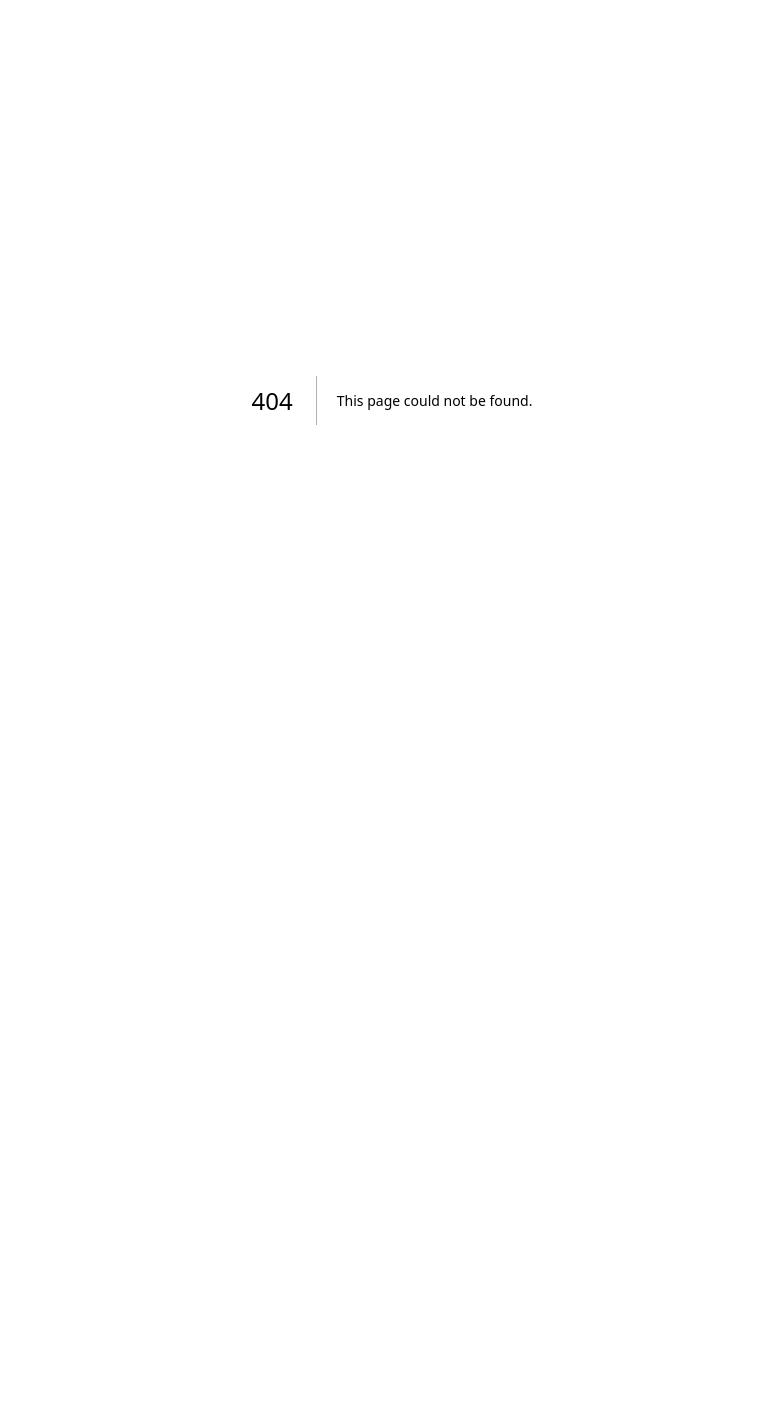
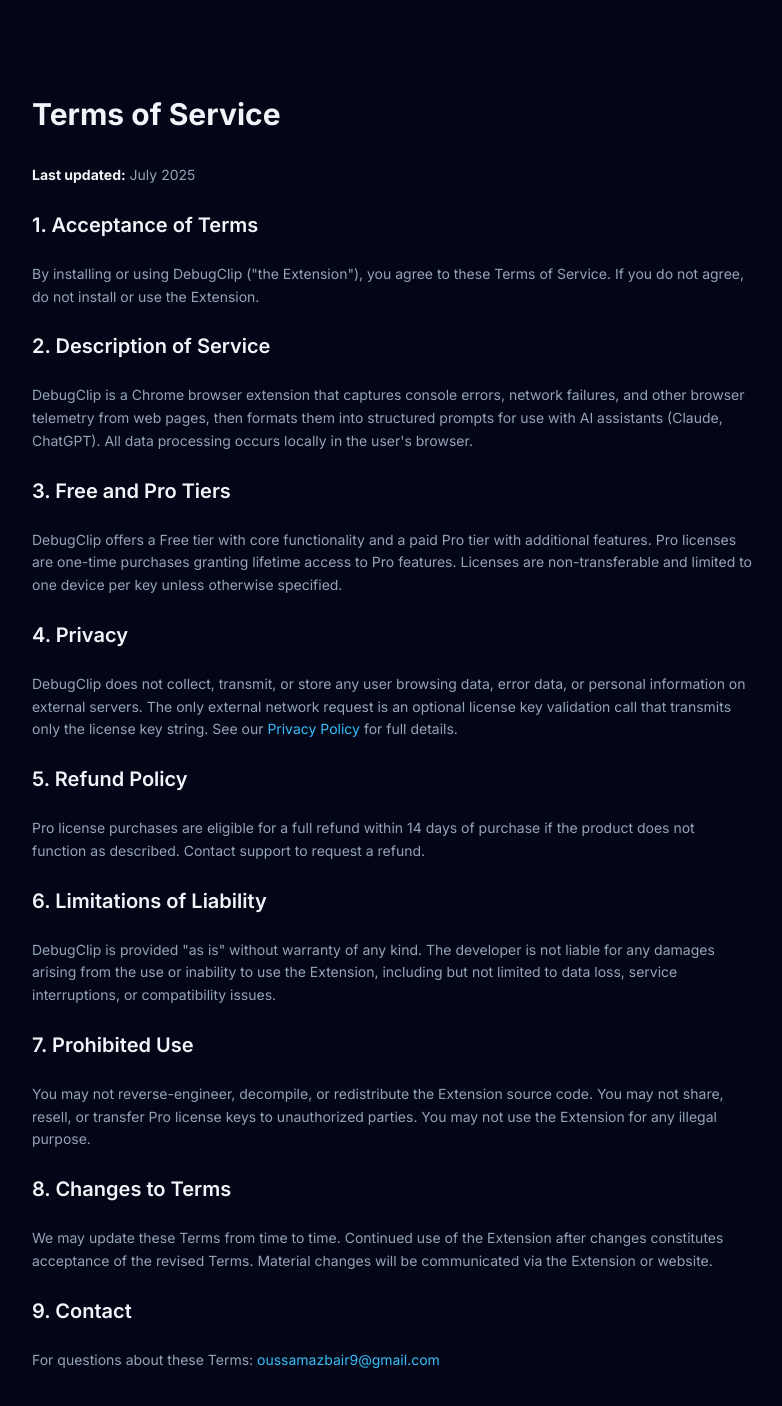
Before and after one commit to oussama-zbair/DebugClip, a Next.js app: page /terms in a window 1280 px wide. Before the commit this address had no page. Shown: the top 1406 px of the page, without its empty margins (248-1030 px from the left). Before the commit the page ends 800 px from the top, so only its background shows below. Built offline with nearby package versions, Linux system fonts and the light colour scheme.

Commit message:
add terms and update page

```diff
--- a/src/app/page.tsx
+++ b/src/app/page.tsx
@@ -648,8 +648,9 @@
         </div>
         <div className="flex items-center gap-6 text-sm text-ds-textMuted">
           <a href="/privacy/" className="hover:text-ds-text transition-colors">Privacy Policy</a>
-          <a href="mailto:support@debugclip.vercel.app" className="hover:text-ds-text transition-colors">Support</a>
-          <a href="https://twitter.com/debugclip" target="_blank" rel="noopener" className="hover:text-ds-text transition-colors">Twitter</a>
+          <a href="/terms/" className="hover:text-ds-text transition-colors">Terms of Service</a>
+          <a href="mailto:oussamazbair9@gmail.com" className="hover:text-ds-text transition-colors">Support</a>
+          <a href="https://github.com/oussama-zbair/DebugClip" target="_blank" rel="noopener" className="hover:text-ds-text transition-colors">GitHub</a>
         </div>
         <p className="text-sm text-ds-textMuted">© 2025 DebugClip. All rights reserved.</p>
       </div>
--- /dev/null
+++ b/src/app/terms/page.tsx
@@ -0,0 +1,72 @@
+export default function Terms() {
+  return (
+    <main className="max-w-3xl mx-auto px-6 py-24">
+      <h1 className="text-3xl font-bold mb-8">Terms of Service</h1>
+      <div className="space-y-6 text-ds-textSub leading-relaxed text-sm">
+        <p><strong className="text-ds-text">Last updated:</strong> July 2025</p>
+
+        <h2 className="text-xl font-semibold text-ds-text mt-8">1. Acceptance of Terms</h2>
+        <p>
+          By installing or using DebugClip (&quot;the Extension&quot;), you agree to these Terms of Service.
+          If you do not agree, do not install or use the Extension.
+        </p>
+
+        <h2 className="text-xl font-semibold text-ds-text mt-8">2. Description of Service</h2>
+        <p>
+          DebugClip is a Chrome browser extension that captures console errors, network failures,
+          and other browser telemetry from web pages, then formats them into structured prompts
+          for use with AI assistants (Claude, ChatGPT). All data processing occurs locally
+          in the user&apos;s browser.
+        </p>
+
+        <h2 className="text-xl font-semibold text-ds-text mt-8">3. Free and Pro Tiers</h2>
+        <p>
+          DebugClip offers a Free tier with core functionality and a paid Pro tier with
+          additional features. Pro licenses are one-time purchases granting lifetime access
+          to Pro features. Licenses are non-transferable and limited to one device per key
+          unless otherwise specified.
+        </p>
+
+        <h2 className="text-xl font-semibold text-ds-text mt-8">4. Privacy</h2>
+        <p>
+          DebugClip does not collect, transmit, or store any user browsing data, error data,
+          or personal information on external servers. The only external network request is
+          an optional license key validation call that transmits only the license key string.
+          See our <a href="/privacy/" className="text-ds-blue hover:underline">Privacy Policy</a> for full details.
+        </p>
+
+        <h2 className="text-xl font-semibold text-ds-text mt-8">5. Refund Policy</h2>
+        <p>
+          Pro license purchases are eligible for a full refund within 14 days of purchase
+          if the product does not function as described. Contact support to request a refund.
+        </p>
+
+        <h2 className="text-xl font-semibold text-ds-text mt-8">6. Limitations of Liability</h2>
+        <p>
+          DebugClip is provided &quot;as is&quot; without warranty of any kind. The developer is not
+          liable for any damages arising from the use or inability to use the Extension,
+          including but not limited to data loss, service interruptions, or compatibility issues.
+        </p>
+
+        <h2 className="text-xl font-semibold text-ds-text mt-8">7. Prohibited Use</h2>
+        <p>
+          You may not reverse-engineer, decompile, or redistribute the Extension source code.
+          You may not share, resell, or transfer Pro license keys to unauthorized parties.
+          You may not use the Extension for any illegal purpose.
+        </p>
+
+        <h2 className="text-xl font-semibold text-ds-text mt-8">8. Changes to Terms</h2>
+        <p>
+          We may update these Terms from time to time. Continued use of the Extension after
+          changes constitutes acceptance of the revised Terms. Material changes will be
+          communicated via the Extension or website.
+        </p>
+
+        <h2 className="text-xl font-semibold text-ds-text mt-8">9. Contact</h2>
+        <p>
+          For questions about these Terms: <a href="mailto:oussamazbair9@gmail.com" className="text-ds-blue hover:underline">oussamazbair9@gmail.com</a>
+        </p>
+      </div>
+    </main>
+  );
+}
```
